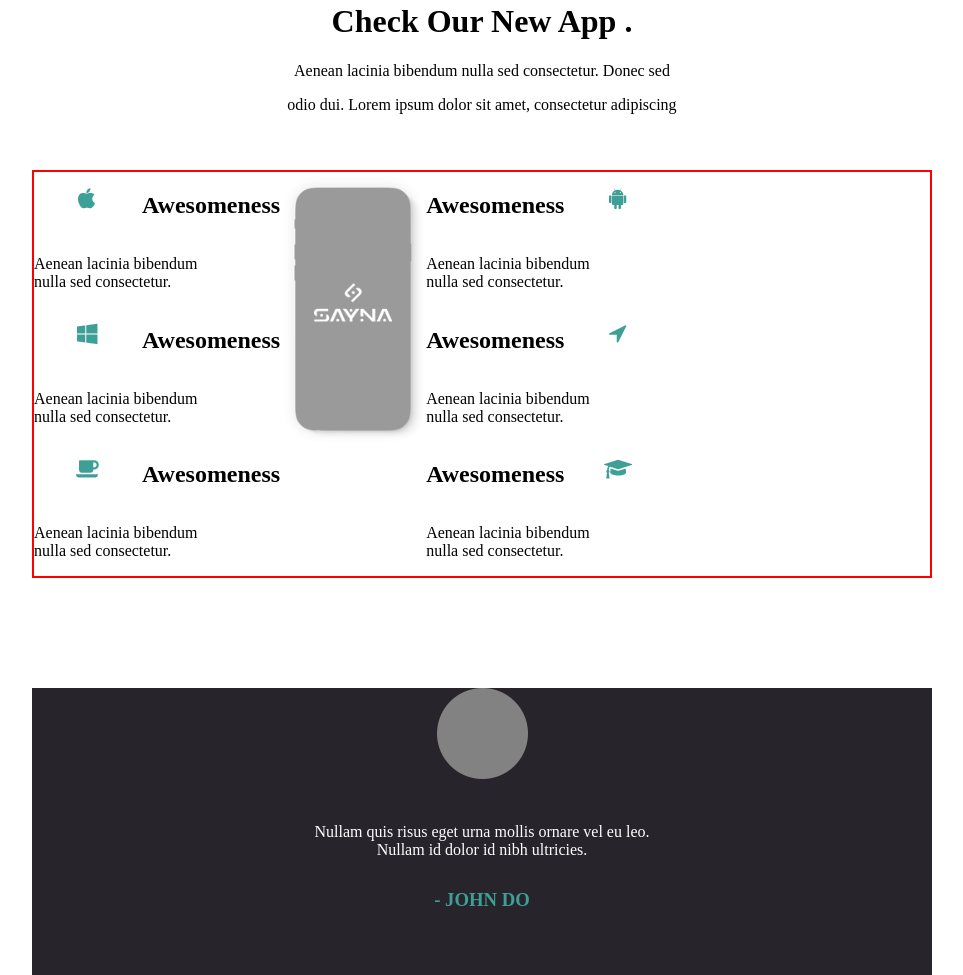
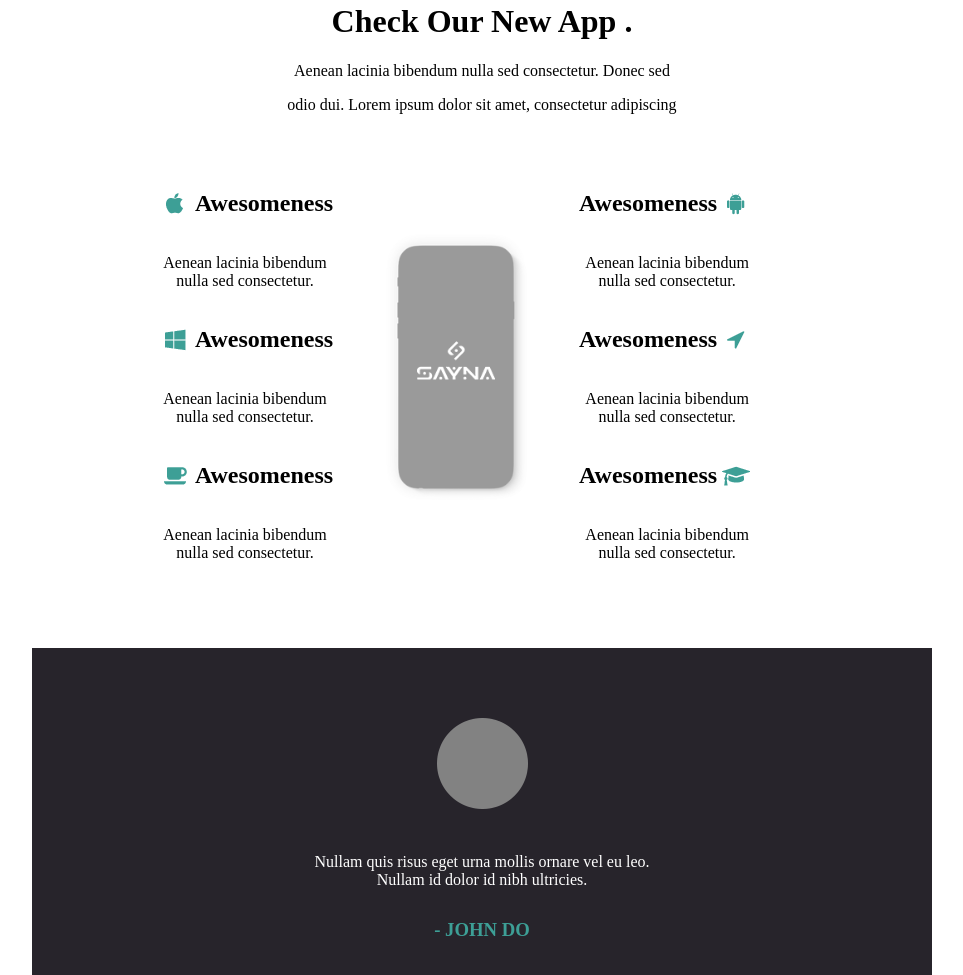
Before and after one commit to elielaurentraphael/Projet-html-css-exercice2, a plain HTML site: page index.html in a window 1280 px wide. Shown: the part 933-1908 px from the top of the page, without its empty margins (158-1121 px from the left). Drawn offline with Linux system fonts and the light colour scheme.

Commit message:
Rectifications diverses_fichier html_feuille de style css / début de finition

```diff
--- a/assets/css/style.css
+++ b/assets/css/style.css
@@ -109,6 +109,7 @@ header div.row p {
     height: 300px;
     text-align: center;
     background-color: #27242b;
+    padding-top: 30px;
 }
 
 #center figure {
@@ -133,7 +134,8 @@ header div.row p {
 .rowa {
     display: flex;
     width: 900px;
-    /*padding-bottom: 50px;*/
+    text-align: center;
+    padding: 0 100px;
 }
 
 #abc1 {
@@ -160,6 +162,62 @@ header div.row p {
     display: flex;
 }
 
+#one {
+    /*border: 2px solid blue;*/
+    width: 176px;
+    padding: 0 25px;
+}
+
+#two {
+    /*border: 2px solid blue;*/
+    padding: 60px 25px;
+}
+
+#three {
+    /*border: 2px solid blue;*/
+    padding: 0 25px;
+}
+
+#abc1>figure {
+    width: 28px;
+    height: 22px;
+    margin: 23px 5px;
+}
+
+#def1>figure {
+    width: 28px;
+    height: 22px;
+    margin: 23px 5px;
+}
+
+#ghi1>figure {
+    width: 28px;
+    height: 22px;
+    margin: 23px 5px;
+}
+
+#jkl1>figure {
+    width: 28px;
+    height: 22px;
+    margin: 23px 5px;
+}
+
+#mno1>figure {
+    width: 28px;
+    height: 22px;
+    margin: 23px 5px;
+}
+
+#pqr1>figure {
+    width: 28px;
+    height: 22px;
+    margin: 23px 5px;
+}
+
+#two>img {
+    /*width: 146px;*/
+}
+
 #buy {
     color: #fff;
     width: 100px;
@@ -173,7 +231,7 @@ header div.row p {
 #speco {
     height: 30px;
     font-size: 30px;
-    padding: 30px 158px;
+    padding: 30px 100px;
 }
 
 #speco,
@@ -245,6 +303,7 @@ main>h1 {
 #visit {
     color: #fff;
     width: 100px;
+    text-align: center;
     margin: auto;
     padding: 10px;
     border: 2px solid #3d9f96;
--- a/index.html
+++ b/index.html
@@ -72,7 +72,7 @@
             <p>odio dui. Lorem ipsum dolor sit amet, consectetur adipiscing</p>
         </div>
         <div id="rowb">
-            <div class="rowa" style="border: 2px solid red;">
+            <div class="rowa">
                 <!--Column_1-->
                 <div id="one">
                     <div id="abc2">
```
